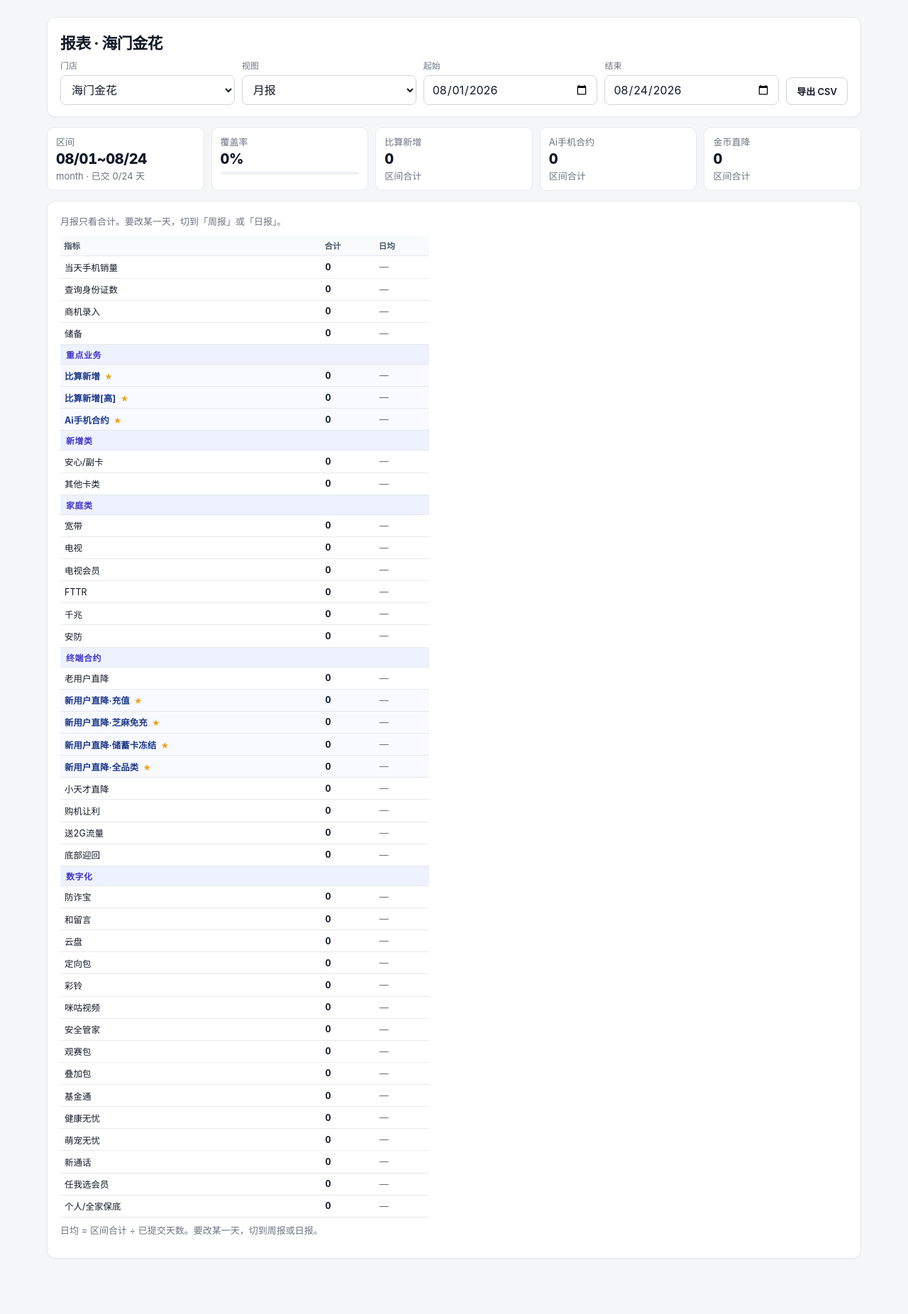
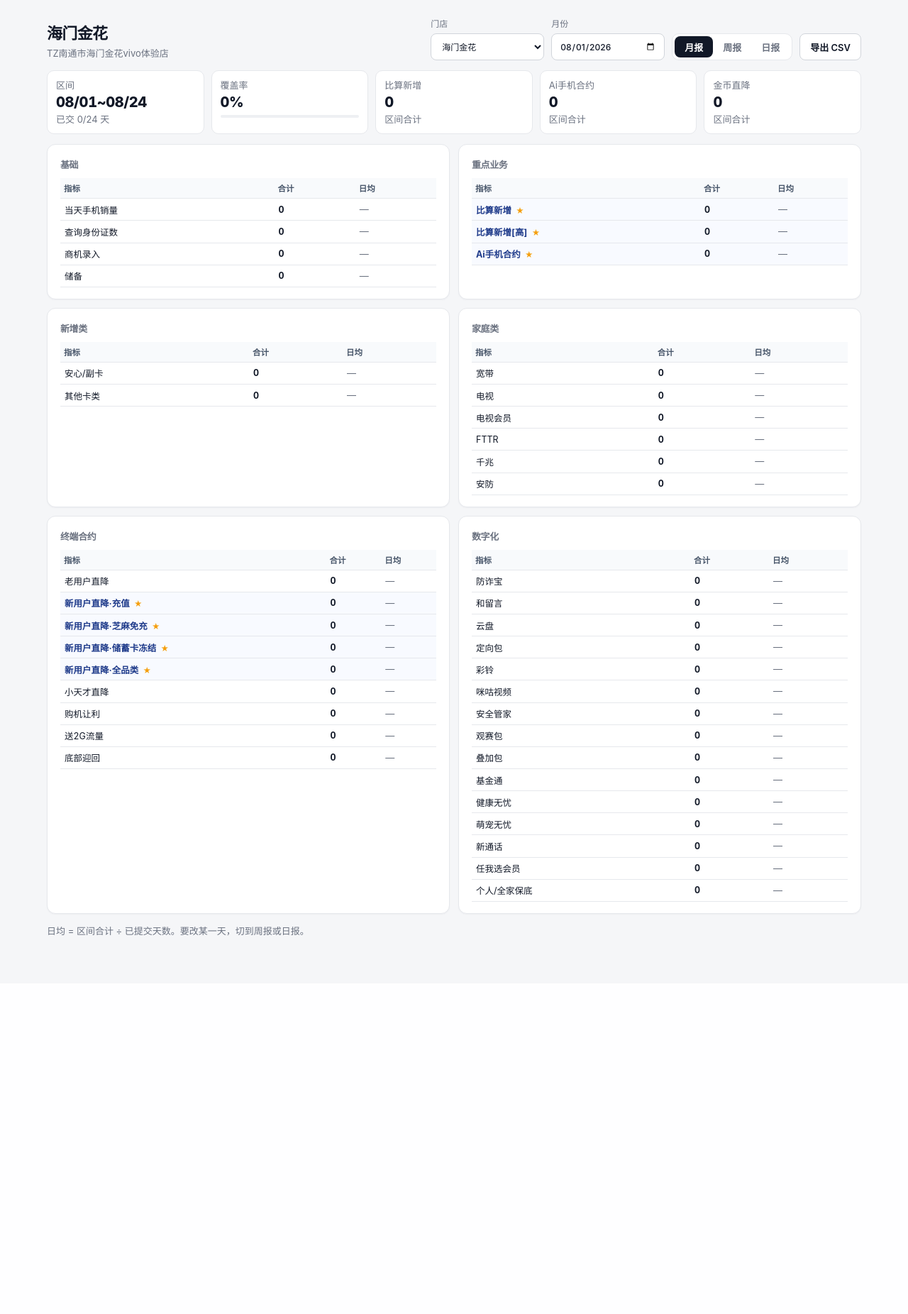
Before and after one commit to kofwj/daily-store, a Flask app: page /report in a window 1280 px wide. Shown: the part 56-1908 px from the top of the page at 71% size. After the commit the page ends 1375 px from the top, so only its background shows below. Run offline with Flask 3, Linux system fonts and the light colour scheme; the visitor is signed in with stand-in values (Sample User, id 1); data comes from the database, SQL or seed files in the repository; data that the repository does not hold is empty.

Commit message:
统一各页筛选栏高度，填报员不再显示门店下拉
报表月报改成分组铺开；导出、分段和日期底边对齐。

```diff
--- a/app/static/app.css
+++ b/app/static/app.css
@@ -570,17 +570,34 @@ details.extra summary { cursor: pointer; font-weight: 600; }
 .del-day:hover { background: #fee4e2; border-color: var(--err); }
 
 /* ===== 报表页 ===== */
-.report-kpis { margin-top: 0; margin-bottom: 14px; }
+.report-page { display: grid; gap: 14px; }
+.report-head {
+  display: flex;
+  align-items: flex-end;
+  justify-content: space-between;
+  gap: 16px;
+}
+.report-head h1 { margin-bottom: 4px; }
+.report-head p { margin: 0; }
+.report-kpis { margin: 0; }
 .report-kpis .kpi { background: #fff; }
 .report-kpis .kpi-num { font-size: 20px; font-weight: 800; margin: 2px 0; letter-spacing: -0.02em; }
 .report-kpis .kpi-ok .kpi-num { color: var(--ok); }
 .progress.thin { height: 4px; border-radius: 999px; margin-top: 6px; }
 .progress.thin span { background: var(--info); }
+.report-month-grid {
+  display: grid;
+  grid-template-columns: repeat(2, minmax(0, 1fr));
+  gap: 12px;
+}
+.report-section { margin: 0; }
+.report-section h2 { margin: 0 0 10px; font-size: 13px; color: var(--muted); }
+.report-note { margin: 0; }
 
 /* 指标明细表 */
 .report-hint { margin: 0 0 10px; }
 table.report-grid { font-size: 12.5px; }
-table.report-month { max-width: 520px; }
+table.report-month { width: 100%; max-width: none; }
 table.report-month th, table.report-month td { text-align: left; }
 table.report-grid th { background: #f8fafc; color: #475569; font-weight: 650; padding: 6px 5px; font-size: 11.5px; }
 table.report-grid td { padding: 5px 6px; }
@@ -622,8 +639,10 @@ table.compare-grid tr:hover td { background: #f8fafc; }
 table.compare-grid td.best { color: #1e3a8a; font-weight: 700; }
 
 @media (max-width: 800px) {
+  .report-head { flex-direction: column; align-items: stretch; }
   .report-kpis { grid-template-columns: 1fr 1fr; }
   .report-kpis .kpi:nth-child(2) { grid-column: span 2; }
+  .report-month-grid { grid-template-columns: 1fr; }
 }
 
 /* ===== 看板 ===== */
@@ -636,18 +655,51 @@ table.compare-grid td.best { color: #1e3a8a; font-weight: 700; }
 }
 .board-head h1 { margin-bottom: 4px; }
 .board-head p { margin: 0; }
-.board-filters { display: flex; align-items: end; gap: 10px; flex-wrap: wrap; }
-.board-date { min-width: 160px; }
-.board-date span { display: block; font-size: 12px; color: var(--muted); margin-bottom: 6px; font-weight: 500; }
+.page-filters {
+  display: flex;
+  align-items: flex-end;
+  gap: 10px;
+  flex-wrap: wrap;
+}
+.filter { min-width: 160px; margin: 0; }
+.filter span {
+  display: block;
+  font-size: 12px;
+  color: var(--muted);
+  margin-bottom: 6px;
+  font-weight: 500;
+}
+.filter select,
+.filter input[type="date"],
+.filter input[type="month"] {
+  height: 38px;
+}
+.page-filters > button,
+.page-filters > .btn {
+  height: 38px;
+  padding: 0 14px;
+  margin: 0;
+}
+.page-filters > .chip {
+  height: 38px;
+  padding: 0 10px;
+  display: inline-flex;
+  align-items: center;
+}
 .seg {
   display: inline-flex;
+  align-items: stretch;
+  height: 38px;
   padding: 3px;
   background: #fff;
   border: 1px solid var(--line);
   border-radius: 10px;
+  box-sizing: border-box;
 }
 .seg a {
-  padding: 7px 14px;
+  display: inline-flex;
+  align-items: center;
+  padding: 0 14px;
   border-radius: 8px;
   font-size: 13px;
   color: var(--muted);
@@ -696,5 +748,4 @@ table.board-table td { text-align: left; vertical-align: middle; }
 
 @media (max-width: 800px) {
   .board-head { flex-direction: column; align-items: stretch; }
-  .board-filters { justify-content: space-between; }
 }
--- a/app/templates/board.html
+++ b/app/templates/board.html
@@ -13,13 +13,13 @@
         {% endif %}
       </p>
     </div>
-    <form method="get" class="board-filters">
-      <label class="board-date">
+    <form method="get" class="page-filters">
+      <label class="filter">
         <span>日期</span>
         <input type="date" name="date" value="{{ biz_date.isoformat() }}" onchange="this.form.submit()">
       </label>
       {% if is_admin and cities %}
-      <label class="board-date">
+      <label class="filter">
         <span>地市</span>
         <select name="city" onchange="this.form.submit()">
           <option value="" {% if not city %}selected{% endif %}>全部地市</option>
--- a/app/templates/report.html
+++ b/app/templates/report.html
@@ -1,45 +1,51 @@
 {% extends "base.html" %}
-{% block title %}报表 · {{ store.name }}{% endblock %}
+{% block title %}报表 · {{ store.short_name or store.name }}{% endblock %}
 {% block body %}
-<div class="card">
-  <h1>报表 · {{ store.short_name or store.name }}</h1>
-  <form method="get" class="row">
-    <div class="field">
-      <label>门店</label>
+<div class="report-page">
+  <div class="report-head">
+    <div>
+      <h1>{{ store.short_name or store.name }}</h1>
+      <p class="muted">{{ store.name }}</p>
+    </div>
+    <form method="get" class="page-filters">
+      {% if g.user['role'] == 'admin' and stores|length > 1 %}
+      <label class="filter">
+        <span>门店</span>
         <select name="store_id" onchange="this.form.submit()">
           {% for s in stores %}
           <option value="{{ s.id }}" {% if s.id == store.id %}selected{% endif %}>{{ s.short_name or s.name }}</option>
           {% endfor %}
         </select>
+      </label>
+      {% endif %}
+      <label class="filter">
+        <span>{{ '月份' if view=='month' else ('起始' if view=='week' else '日期') }}</span>
+        <input type="date" name="start" value="{{ start.isoformat() }}" onchange="this.form.submit()">
+      </label>
+      {% if view == 'week' %}
+      <label class="filter">
+        <span>结束</span>
+        <input type="date" name="end" value="{{ end.isoformat() }}" onchange="this.form.submit()">
+      </label>
+      {% endif %}
+      <input type="hidden" name="view" value="{{ view }}">
+      {% if view != 'week' %}
+      <input type="hidden" name="end" value="{{ end.isoformat() }}">
+      {% endif %}
+      <div class="seg">
+        <a class="{{ 'active' if view=='month' else '' }}" href="{{ url_for('report', store_id=store.id, view='month', start=month_start.isoformat()) }}">月报</a>
+        <a class="{{ 'active' if view=='week' else '' }}" href="{{ url_for('report', store_id=store.id, view='week', start=start.isoformat()) }}">周报</a>
+        <a class="{{ 'active' if view=='day' else '' }}" href="{{ url_for('report', store_id=store.id, view='day', start=start.isoformat()) }}">日报</a>
       </div>
-    <div class="field">
-      <label>视图</label>
-      <select name="view" onchange="this.form.submit()">
-        <option value="day" {% if view=='day' %}selected{% endif %}>日报</option>
-        <option value="week" {% if view=='week' %}selected{% endif %}>周报</option>
-        <option value="month" {% if view=='month' %}selected{% endif %}>月报</option>
-      </select>
-    </div>
-    <div class="field">
-      <label>起始</label>
-      <input type="date" name="start" value="{{ start.isoformat() }}" onchange="this.form.submit()">
-    </div>
-    <div class="field">
-      <label>结束</label>
-      <input type="date" name="end" value="{{ end.isoformat() }}" {% if view=='day' %}disabled{% endif %} onchange="this.form.submit()">
-    </div>
-    <div>
       <a class="btn ghost" href="{{ url_for('report_csv', store_id=store.id, start=start.isoformat(), end=end.isoformat()) }}">导出 CSV</a>
-    </div>
     </form>
   </div>
 
-{# ===== 摘要卡 ===== #}
   <div class="kpi-row report-kpis">
     <div class="kpi">
       <div class="muted">区间</div>
       <div class="kpi-num">{{ start.strftime('%m/%d') }}~{{ end.strftime('%m/%d') }}</div>
-    <div class="muted">{{ view }} · 已交 {{ submitted_dates|length }}/{{ total_days }} 天</div>
+      <div class="muted">已交 {{ submitted_dates|length }}/{{ total_days }} 天</div>
     </div>
     <div class="kpi">
       <div class="muted">覆盖率</div>
@@ -55,10 +61,11 @@
     {% endfor %}
   </div>
 
-{# ===== 指标明细 ===== #}
-<div class="card" style="overflow:auto">
   {% if view == 'month' %}
-  <p class="muted report-hint">月报只看合计。要改某一天，切到「周报」或「日报」。</p>
+  <div class="report-month-grid">
+    {% for grp in grouped %}
+    <section class="card report-section">
+      <h2>{{ grp.header if grp.header and grp.code != 'basic' else '基础' }}</h2>
       <table class="data report-grid report-month">
         <thead>
           <tr>
@@ -68,10 +75,6 @@
           </tr>
         </thead>
         <tbody>
-      {% for grp in grouped %}
-      {% if grp.code != 'basic' %}
-      <tr class="group-row"><td colspan="3">{{ grp.header }}</td></tr>
-      {% endif %}
           {% for row in grp.rows %}
           <tr class="{{ 'row-kpi' if row.code in ['bisuan','bisuan_high','ai_contract'] or row.code.startswith('coin_cut_new') else '' }}">
             <td class="left">{{ row.name }}{% if row.code in ['bisuan','bisuan_high','ai_contract'] or row.code.startswith('coin_cut_new') %} <span class="kpi-dot" title="考核指标">★</span>{% endif %}</td>
@@ -79,10 +82,14 @@
             <td class="muted">{{ row.avg or '—' }}</td>
           </tr>
           {% endfor %}
-      {% endfor %}
         </tbody>
       </table>
+    </section>
+    {% endfor %}
+  </div>
+  <p class="muted report-note">日均 = 区间合计 ÷ 已提交天数。要改某一天，切到周报或日报。</p>
   {% else %}
+  <div class="card" style="overflow:auto">
     <table class="data report-grid">
       <thead>
         <tr>
@@ -141,15 +148,14 @@
         {% endfor %}
       </tbody>
     </table>
-  {% endif %}
     <p class="muted" style="margin-top:8px">
-    {% if view == 'month' %}
-    日均 = 区间合计 ÷ 已提交天数。要改某一天，切到周报或日报。
-    {% elif g.user['role'] == 'admin' %}
+      {% if g.user['role'] == 'admin' %}
       管理员点某个格子改数，回车只保存这一格，其它数字不动，会记进审计。日均 = 区间合计 ÷ 已提交天数。
       {% else %}
       「·」表示当日为 0。日均 = 区间合计 ÷ 已提交天数。
       {% endif %}
     </p>
   </div>
+  {% endif %}
+</div>
 {% endblock %}
--- a/app/web.py
+++ b/app/web.py
@@ -335,6 +335,7 @@ def create_app() -> Flask:
                 compact=compact,
                 kpi_cards=kpi_cards,
                 forecast=forecast,
+                is_admin=g.user["role"] == "admin",
             )
 
     @app.route("/report")
@@ -466,6 +467,7 @@ def create_app() -> Flask:
                 coverage=coverage,
                 total_days=len(total_days),
                 kpi_cards=kpi_cards,
+                month_start=start.replace(day=1),
             )
 
     @app.route("/report.csv")
```
Also changed, not shown: app/templates/bulletin.html (+11 -13 lines), app/templates/edits.html (+7 -7 lines), app/templates/incentive.html (+4 -4 lines), app/templates/today.html (+9 -7 lines). Lines whose indentation alone changed are shown as unchanged.
